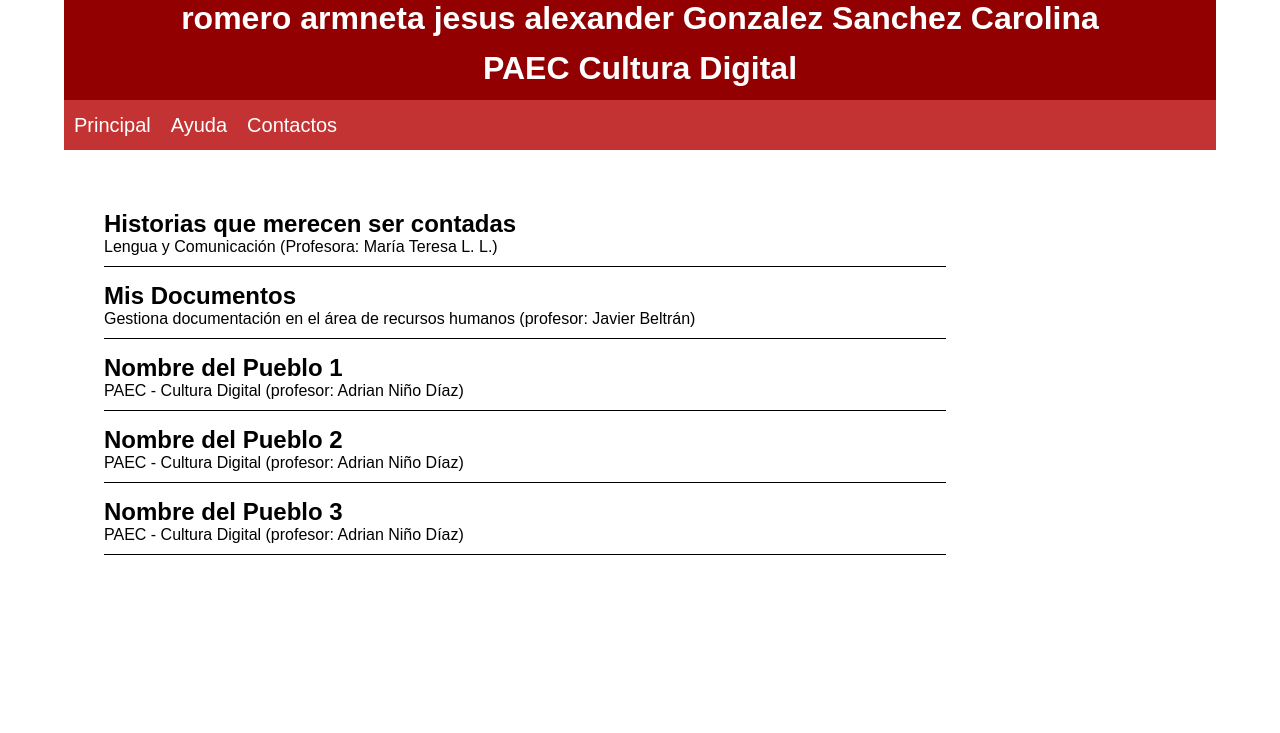
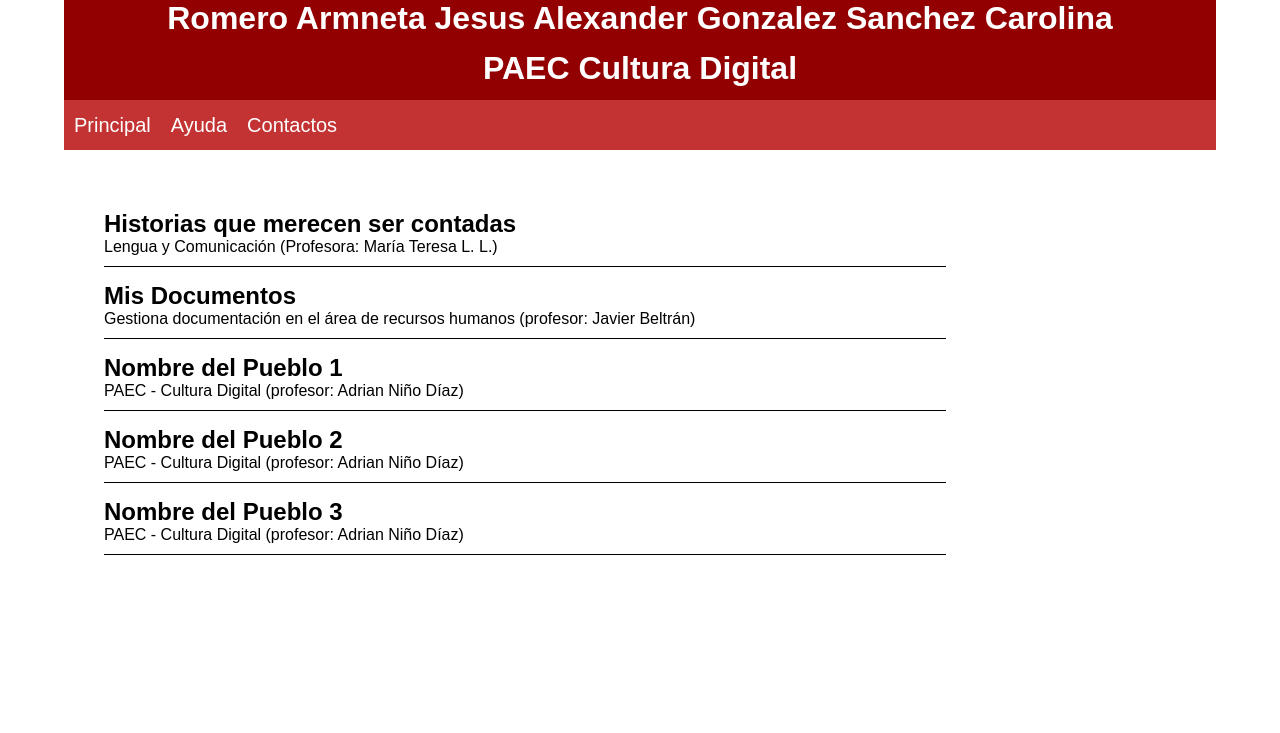
Before and after one commit to Sanchezromero900/2romeritos815, a plain HTML site: page index.html in a window 1280 px wide. Shown: the top 733 px of the page. Drawn offline with Linux system fonts and the light colour scheme.

Commit message:
Update index.html

```diff
--- a/index.html
+++ b/index.html
@@ -8,7 +8,7 @@
   <body>
       <div id="container">
           <header>
-           <h1> romero armneta jesus alexander Gonzalez Sanchez Carolina</h1>
+           <h1> Romero Armneta Jesus Alexander Gonzalez Sanchez Carolina</h1>
            <h1>PAEC Cultura Digital</h1>
 
           </header>
```
